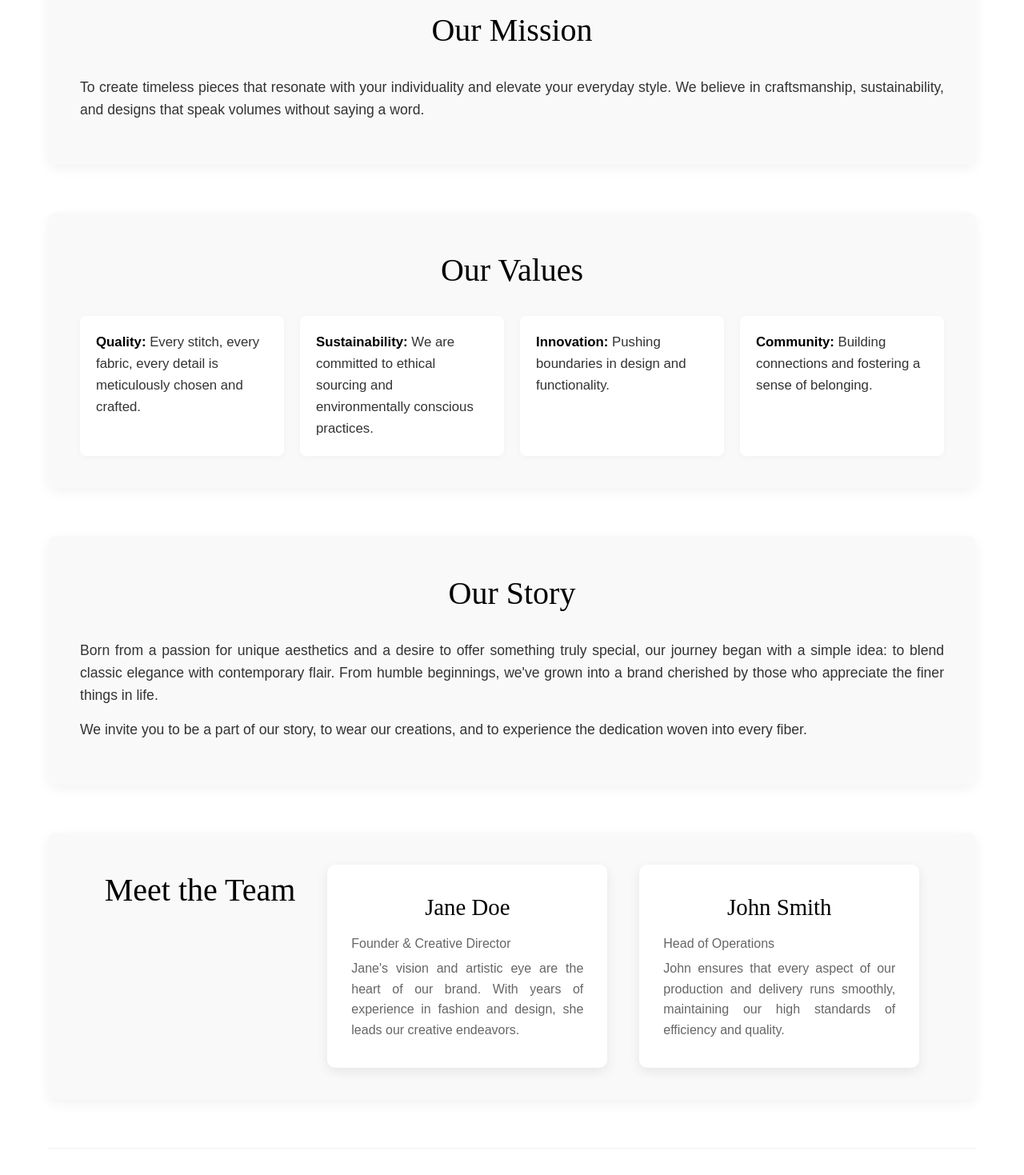
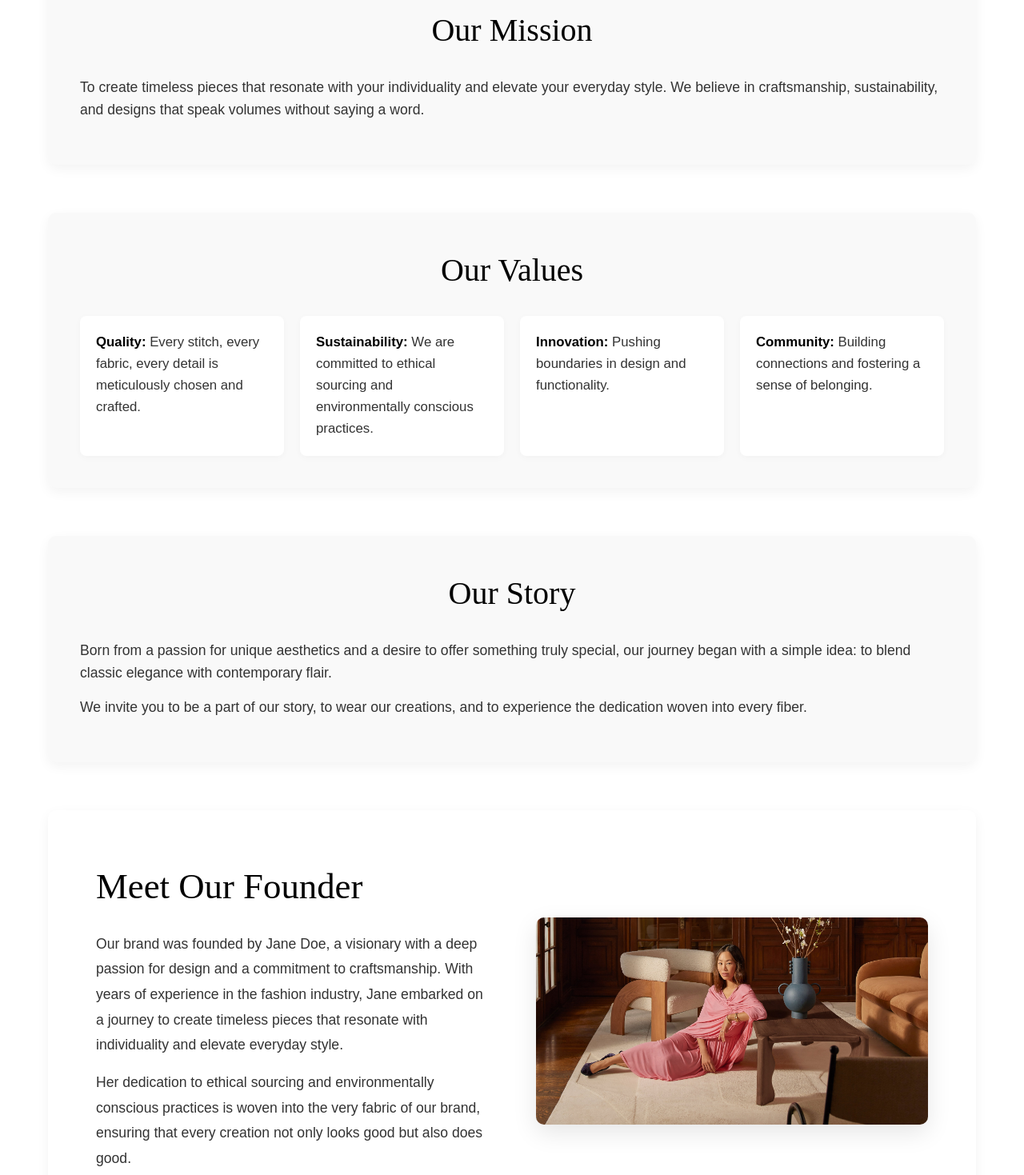
Before and after one commit to pranjalkuhikar/Amiya, a React (Vite) app: page /about in a window 1280 px wide. Shown: the part 300-1769 px from the top of the page at 80% size. Built offline with nearby package versions, Linux system fonts and the light colour scheme; no server answers.

Commit message:
feat(About): add founder section with animations and responsive styling
refactor(apiSlice): update product data fetching from new API endpoint
style(ProductDetail): improve debug logging for product details

```diff
--- /dev/null
+++ b/src/components/SplitText/SplitText.jsx
@@ -0,0 +1,86 @@
+import React, { useEffect, useRef } from 'react';
+import { gsap } from 'gsap';
+import { SplitText as GSAPSplitText } from 'gsap/SplitText';
+import { ScrollTrigger } from 'gsap/ScrollTrigger';
+
+gsap.registerPlugin(GSAPSplitText, ScrollTrigger);
+
+const SplitText = ({ children, splitType = 'lines', delay = 0, duration = 1, ease = 'power2.out', trigger, start = 'top 80%', end = 'bottom 20%', scrub = false, markers = false, animation = {} }) => {
+  const el = useRef();
+  const splitTextRef = useRef();
+
+  useEffect(() => {
+    if (!el.current) {
+      console.warn('SplitText component did not receive a ref to its child element.');
+      return;
+    }
+
+    // Ensure the content is rendered before splitting
+    if (el.current.innerHTML.trim() === '') {
+      console.warn('SplitText component received empty content. Animation skipped.');
+      return;
+    }
+
+    // Clean up any previous SplitText instances
+    if (splitTextRef.current) {
+      splitTextRef.current.revert();
+    }
+
+    const targets = el.current.children.length > 0 ? el.current.children : [el.current];
+
+    targets.forEach(target => {
+      try {
+        splitTextRef.current = new GSAPSplitText(target, { type: splitType });
+
+        const chars = splitTextRef.current[splitType];
+
+        if (!chars || chars.length === 0) {
+          console.warn(`No ${splitType} found to animate for element:`, target);
+          return;
+        }
+
+        gsap.fromTo(
+          chars,
+          {
+            opacity: 0,
+            y: '100%',
+            rotationX: -90,
+            transformOrigin: '50% 50% -100px',
+            ...animation.from
+          },
+          {
+            opacity: 1,
+            y: '0%',
+            rotationX: 0,
+            stagger: 0.02,
+            delay: delay,
+            duration: duration,
+            ease: ease,
+            ...animation.to,
+            scrollTrigger: trigger ? {
+              trigger: trigger.current || el.current,
+              start: start,
+              end: end,
+              scrub: scrub,
+              markers: markers,
+              ...trigger.options
+            } : null,
+          }
+        );
+      } catch (error) {
+        console.error('Error splitting text or creating animation:', error);
+      }
+    });
+
+    return () => {
+      if (splitTextRef.current) {
+        splitTextRef.current.revert();
+      }
+      ScrollTrigger.getAll().forEach(st => st.kill());
+    };
+  }, [children, splitType, delay, duration, ease, trigger, start, end, scrub, markers, animation]);
+
+  return React.cloneElement(children, { ref: el });
+};
+
+export default SplitText;
--- a/src/pages/About/About.jsx
+++ b/src/pages/About/About.jsx
@@ -1,38 +1,76 @@
-import { motion } from "framer-motion";
-import React from 'react';
-import './About.scss';
+import "./About.scss";
+import SplitText from "../../components/SplitText/SplitText";
 
 const About = () => {
   return (
     <div className="about-page">
       <header className="about-header">
-        <h1>About Us</h1>
-        <p>We are more than just a brand; we are a story, a journey, and a commitment to quality and passion.</p>
+        <SplitText>
+          <h1 className="about-title">About Us</h1>
+        </SplitText>
+        <SplitText>
+          <p>
+            We are more than just a brand; we are a story, a journey, and a
+            commitment to quality and passion.
+          </p>
+        </SplitText>
       </header>
 
       <section className="about-section mission-section">
-        <h2>Our Mission</h2>
-        <p>To create timeless pieces that resonate with your individuality and elevate your everyday style. We believe in craftsmanship, sustainability, and designs that speak volumes without saying a word.</p>
+        <SplitText>
+          <h2 className="mission-title">Our Mission</h2>
+        </SplitText>
+        <SplitText>
+          <p>
+            To create timeless pieces that resonate with your individuality and
+            elevate your everyday style. We believe in craftsmanship,
+            sustainability, and designs that speak volumes without saying a
+            word.
+          </p>
+        </SplitText>
       </section>
 
       <section className="about-section values-section">
         <h2>Our Values</h2>
         <ul>
-          <li><strong>Quality:</strong> Every stitch, every fabric, every detail is meticulously chosen and crafted.</li>
-          <li><strong>Sustainability:</strong> We are committed to ethical sourcing and environmentally conscious practices.</li>
-          <li><strong>Innovation:</strong> Pushing boundaries in design and functionality.</li>
-          <li><strong>Community:</strong> Building connections and fostering a sense of belonging.</li>
+          <li>
+            <strong>Quality:</strong> Every stitch, every fabric, every detail
+            is meticulously chosen and crafted.
+          </li>
+          <li>
+            <strong>Sustainability:</strong> We are committed to ethical
+            sourcing and environmentally conscious practices.
+          </li>
+          <li>
+            <strong>Innovation:</strong> Pushing boundaries in design and
+            functionality.
+          </li>
+          <li>
+            <strong>Community:</strong> Building connections and fostering a
+            sense of belonging.
+          </li>
         </ul>
       </section>
 
       <section className="about-section story-section">
-        <h2>Our Story</h2>
-        <p>Born from a passion for unique aesthetics and a desire to offer something truly special, our journey began with a simple idea: to blend classic elegance with contemporary flair. From humble beginnings, we've grown into a brand cherished by those who appreciate the finer things in life.</p>
-        <p>We invite you to be a part of our story, to wear our creations, and to experience the dedication woven into every fiber.</p>
+        <SplitText><h2 className="story-title">Our Story</h2></SplitText>
+        <SplitText><p>Born from a passion for unique aesthetics and a desire to offer something truly special, our journey began with a simple idea: to blend classic elegance with contemporary flair.</p></SplitText>
+        <SplitText><p>We invite you to be a part of our story, to wear our creations, and to experience the dedication woven into every fiber.</p></SplitText>
+      </section>
+
+      <section className="about-section founder-section">
+        <div className="founder-content">
+          <SplitText><h2 className="founder-title">Meet Our Founder</h2></SplitText>
+          <SplitText><p>Our brand was founded by Jane Doe, a visionary with a deep passion for design and a commitment to craftsmanship. With years of experience in the fashion industry, Jane embarked on a journey to create timeless pieces that resonate with individuality and elevate everyday style.</p></SplitText>
+          <SplitText><p>Her dedication to ethical sourcing and environmentally conscious practices is woven into the very fabric of our brand, ensuring that every creation not only looks good but also does good.</p></SplitText>
+        </div>
+        <div className="founder-image-container">
+          <img src="/images/founder.jpg" alt="Founder" className="founder-image" />
+        </div>
       </section>
 
       <section className="about-section team-section">
-        <h2>Meet the Team</h2>
+        <SplitText><h2>Our Team</h2></SplitText>
         <div className="team-member">
           <h3>Jane Doe</h3>
           <p>Founder & Creative Director</p>
--- a/src/pages/About/About.scss
+++ b/src/pages/About/About.scss
@@ -40,6 +40,12 @@
       font-family: "EditorialNew-Regular", serif;
     }
 
+    &.team-section {
+      h2 {
+        margin-bottom: 40px;
+      }
+    }
+
     p {
       font-size: 1.1em;
       margin-bottom: 15px;
@@ -62,6 +68,43 @@
         strong {
           color: #000;
         }
+      }
+    }
+  }
+
+  .founder-section {
+    display: flex;
+    flex-direction: row;
+    align-items: center;
+    gap: 60px;
+    background-color: #fff;
+    padding: 60px;
+
+    .founder-content {
+      flex: 1;
+      h2 {
+        text-align: left;
+        margin-bottom: 20px;
+        font-size: 2.8em;
+      }
+      p {
+        text-align: left;
+        margin-bottom: 15px;
+        line-height: 1.8;
+      }
+    }
+
+    .founder-image-container {
+      flex: 1;
+      display: flex;
+      justify-content: center;
+      align-items: center;
+
+      .founder-image {
+        max-width: 100%;
+        height: auto;
+        border-radius: 10px;
+        box-shadow: 0 10px 30px rgba(0, 0, 0, 0.1);
       }
     }
   }
@@ -107,6 +150,20 @@
   }
 }
 
+  @media (max-width: 1024px) {
+    .founder-section {
+      flex-direction: column;
+      text-align: center;
+
+      .founder-content {
+        h2,
+        p {
+          text-align: center;
+        }
+      }
+    }
+  }
+
 @media (max-width: 768px) {
   .about-page {
     padding: 20px;
--- a/src/pages/Shop/ProductDetail.jsx
+++ b/src/pages/Shop/ProductDetail.jsx
@@ -31,7 +31,8 @@ const ProductDetail = () => {
   const [isAddedToCart, setIsAddedToCart] = useState(false);
   const addButtonRef = useRef(null);
 
-  console.log(product);
+  console.log("Product ID from URL:", id);
+  console.log("Fetched product data:", product);
   // Use Redux instead of Context API
   const dispatch = useDispatch();
 
```
Also changed, not shown: src/features/apiSlice.js (+60 -28 lines), public/images/founder.jpg (added).
